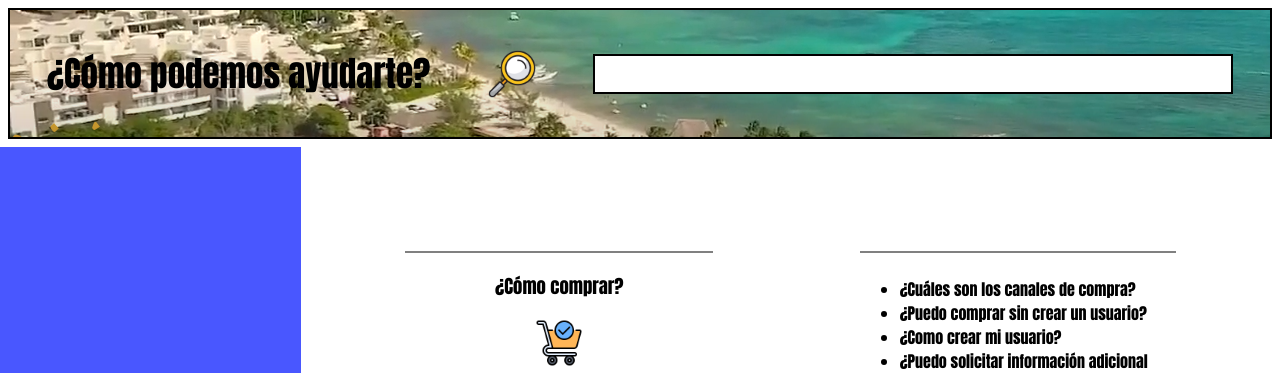
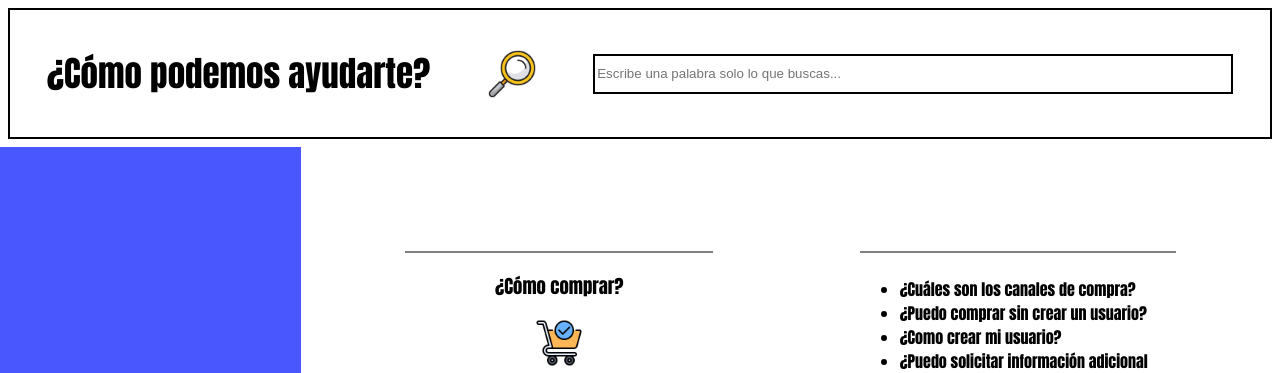
Before and after one commit to Bross88/PCAC, a Django app: page /preguntas_frecuentes/ in a window 1280 px wide. Shown: the part 153-526 px from the top of the page. Run offline with Django 4.2, Linux system fonts and the light colour scheme; some libraries are stand-ins or nearby versions.

Commit message:
Add files via upload

```diff
--- a/Templates/ayuda.html
+++ b/Templates/ayuda.html
@@ -22,10 +22,10 @@
             </nav>
         </div>
     </header>
-    <div class="main-buscador" style="background-image: url(/PCAC/APPCAC/static/assets/img/rivera_maya.png) ;">
+    <div class="main-buscador" style="background-image: url("{% static 'assets/img/rivera_maya.png' %}");">
         <h2>¿Cómo podemos ayudarte?</h2>
         <img src="{% static 'assets/img/buscador.png' %}" alt="" style="width: 3.0rem; height: 3.0rem;">
-        <input type="search"/>
+        <input type="search" placeholder="Escribe una palabra solo lo que buscas..."/>
         <div class="div-Ayuda" style="text-align: center;">
             <h4>Estado de mi reserva</h4>
             <a href="#reserva">
```
